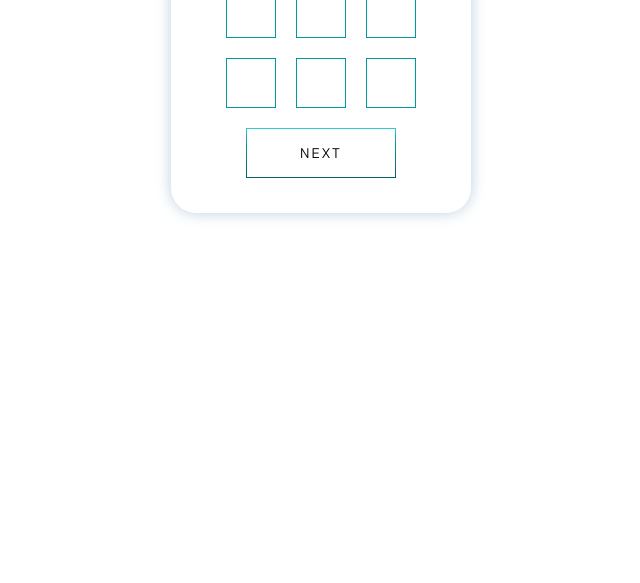
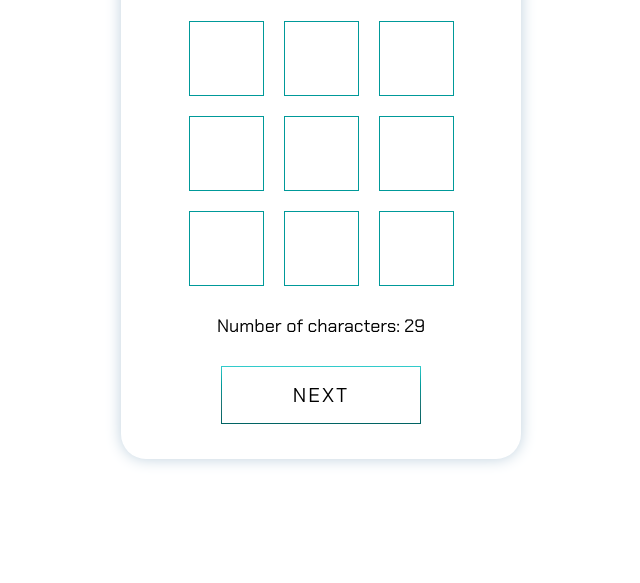
Before and after one commit to amattterasu/KMZI, a plain HTML site: page index.html in a window 1280 px wide. Shown: the part 227-810 px from the top of the page, without its empty margins (319-959 px from the left). Drawn offline with Linux system fonts and the light colour scheme.

Commit message:
matrix input is done

```diff
--- a/index.html
+++ b/index.html
@@ -12,8 +12,8 @@
 </head>
 
 <body>
+    <div class="wraper">
         <div class="container">
-
             <h1 class="titleMatrix">Enter your key</h1>
 
             <div class="inputMatrix">
@@ -28,7 +28,11 @@
                 <input type="text" name="" id="9">
             </div>
 
+            <p class="info">Number of characters: 29</p>
+
             <a href="#" id='btnNext'>Next</a>
+        </div>
+
 
     </div>
 
--- a/style.css
+++ b/style.css
@@ -6,7 +6,19 @@
     font-style: normal;
 }
 
-body { margin: 0; }
+html {
+    height: 100%;
+    margin: 0;
+    padding: 0;
+}
+
+.wraper {
+    display: flex;
+    justify-items: center;
+    align-items: center;
+    margin: 10px 10px;
+    height: 800px;
+}
 
 .container {
     display: flex;
@@ -16,8 +28,7 @@ body { margin: 0; }
     border-radius: 25px;
     box-shadow: 0 0 15px #BFD1DE;
     padding: 25px;
-    display: flex;
-    width: 300px;
+    width: 400px;
 }
 
 .inputMatrix {
@@ -29,20 +40,24 @@ body { margin: 0; }
 
 .inputMatrix input {
     border: 1px solid #009999;
-    height: 50px;
-    width: 50px;
+    height: 75px;
+    width: 75px;
     margin: 10px;
-    font-size: 20px;
+    font-size: 35px;
     text-align: center;
 }
 
+.inputMatrix input::selection {
+    color:  red;
+}
+
 input:focus {
-    border: rgb(0, 255, 0) solid 2px;
+    border: 2px solid rgb(255, 217, 0);
 }
 
 a {
-    font-size: 14px;
-    width: 150px;
+    font-size: 20px;
+    width: 200px;
     text-decoration: none;
     outline: none;
     color: black;
@@ -56,11 +71,11 @@ a {
     text-transform: uppercase;
     overflow: hidden;
     letter-spacing: 2px;
-    transition: .8s cubic-bezier(.165,.84,.44,1);
+    transition: .8s cubic-bezier(.165, .84, .44, 1);
     text-align: center;
-  }
+}
 
-  a:before {
+a:before {
     content: "";
     position: absolute;
     left: 0;
@@ -70,13 +85,32 @@ a {
     z-index: -1;
     color: white;
     background: linear-gradient(180deg, #33CCCC, #009999, #1D7373, #006363);
-    transition: .8s cubic-bezier(.165,.84,.44,1);
-  }
+    transition: .8s cubic-bezier(.165, .84, .44, 1);
+}
 
-  a:hover { background: rgba(255,255,255,0); }
-  a:active { background: white; }
-  a:hover:before {
+a:hover {
+    background: rgba(255, 255, 255, 0);
+}
+
+a:active {
+    background: white;
+}
+
+a:hover:before {
     bottom: 0%;
     top: auto;
     height: 100%;
-  }
+}
+
+.info {
+    font-size: 18px;
+}
+
+.titleMatrix {
+    font-size: 40px;
+    margin-top: 0;
+}
+
+.hide {
+    display: none !important;
+}
```
Lines whose indentation alone changed are shown as unchanged.
